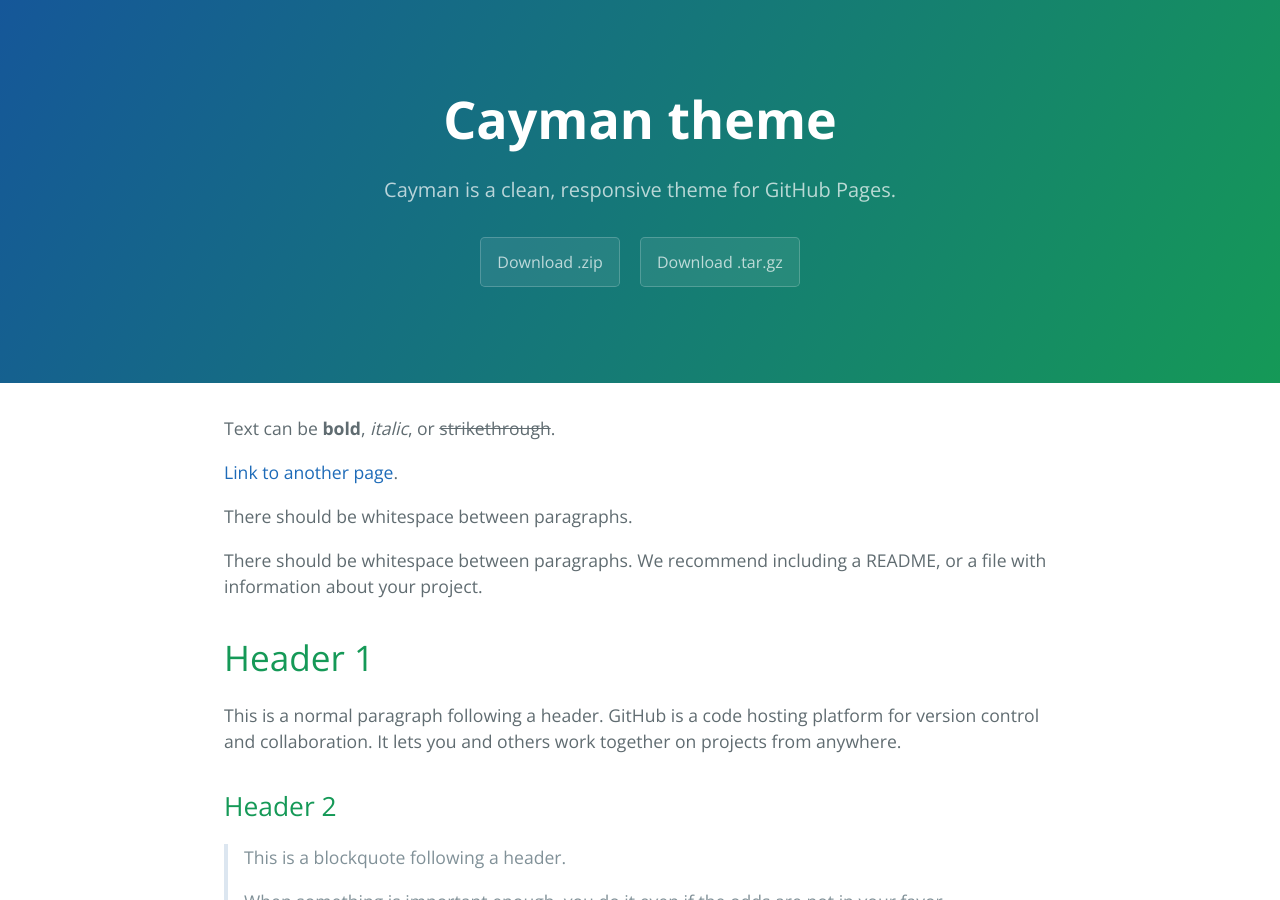
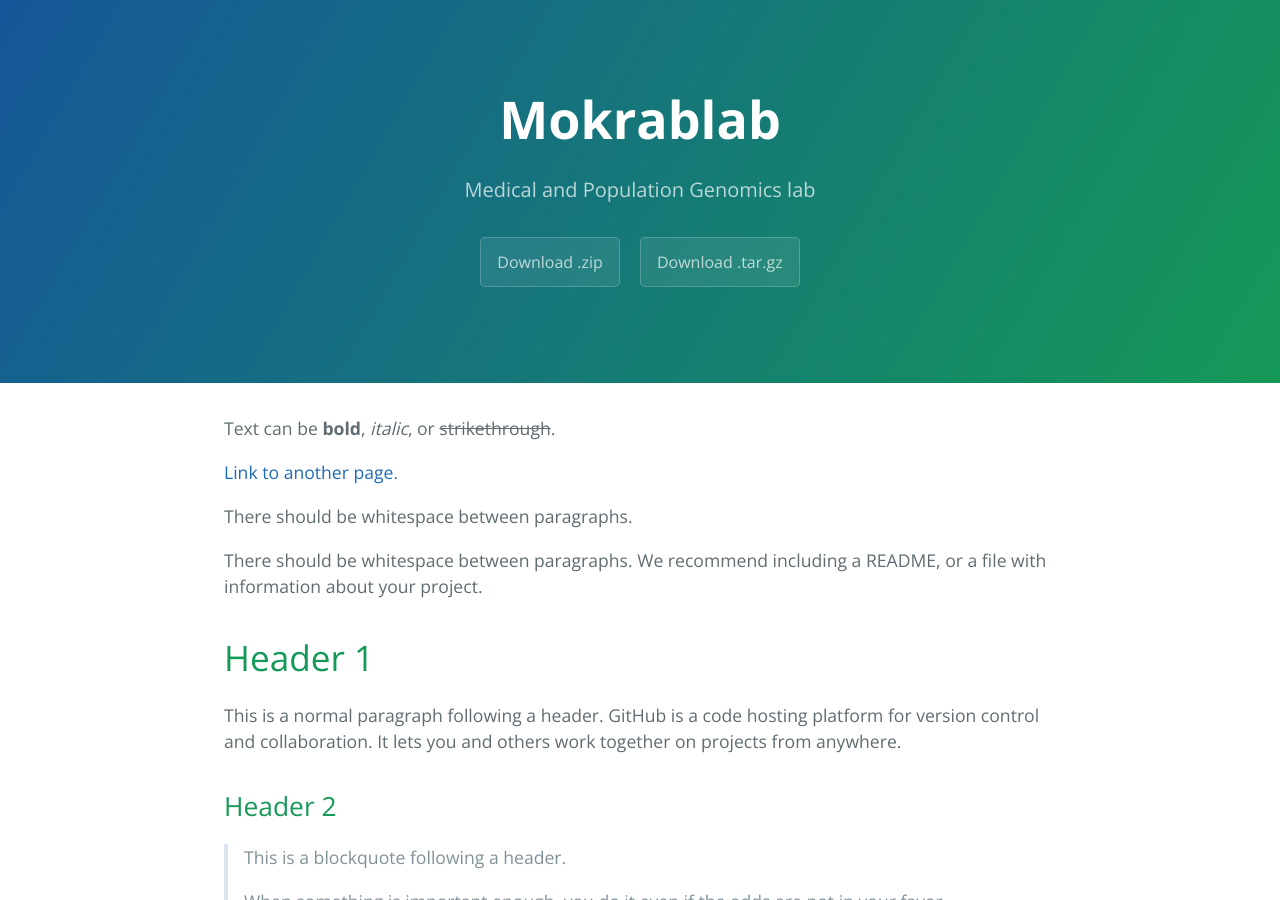
Before and after one commit to rfarhad/rfarhad.github.io, a Jekyll site: the page built from index.md, in a window 1280 px wide and 900 px high. Built offline with Jekyll 4.4.1, drawn with Linux system fonts in a browser that asks for light colours.

Commit message:
Changes to config.yml

```diff
--- a/_config.yml
+++ b/_config.yml
@@ -1,5 +1,5 @@
-title: Cayman theme
-description: Cayman is a clean, responsive theme for GitHub Pages.
+title: Mokrablab
+description: Medical and Population Genomics lab
 show_downloads: true
 google_analytics:
 theme: jekyll-theme-cayman
```
